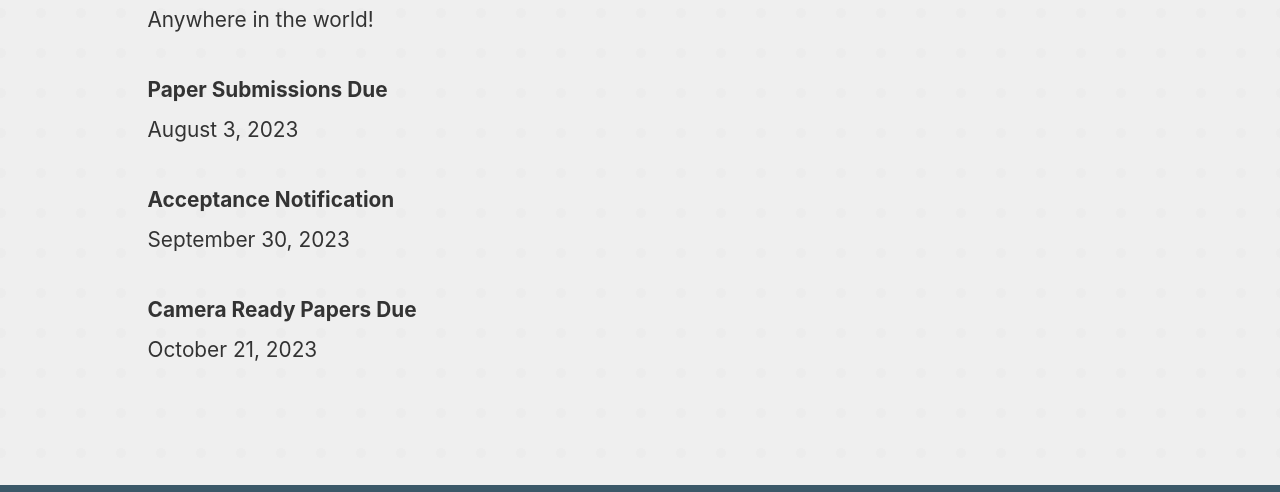
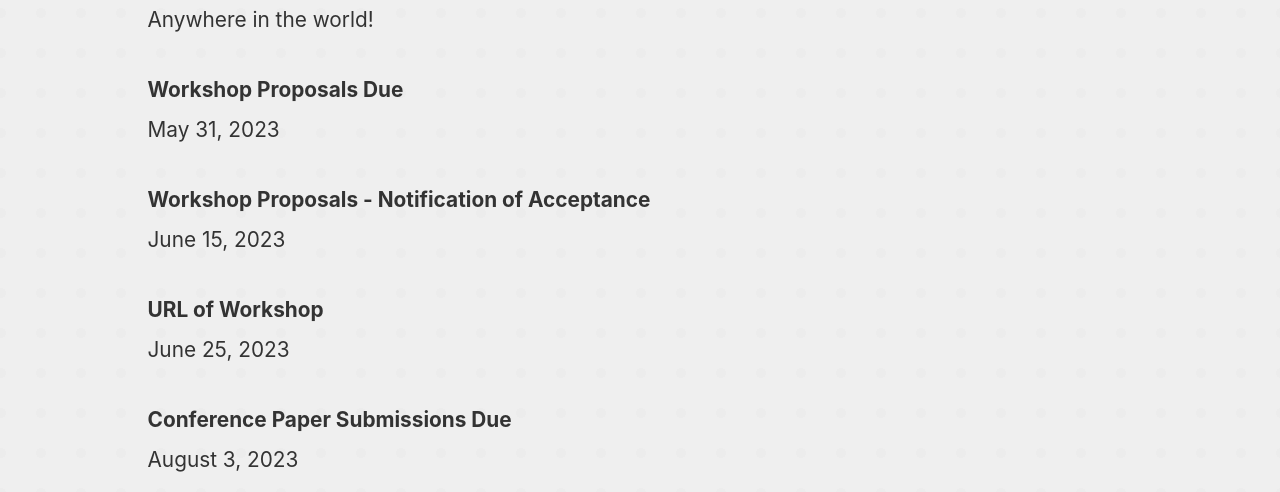
Before and after one commit to UCC-Conference/BDCAT2023, a React (Create React App) app: page /important-dates in a window 1280 px wide. Shown: the part 308-800 px from the top of the page. Built offline with nearby package versions, Linux system fonts and the light colour scheme.

Commit message:
update with workshops date

```diff
--- a/src/pages/Dates.js
+++ b/src/pages/Dates.js
@@ -7,13 +7,14 @@
         <PageWrapper>
             <Content>
                 <h1>Important Dates</h1>
-                <hr />
+                <hr/>
                 <p><strong>Timezone</strong><br/>Anywhere in the world!</p>
-                <p><strong>Paper Submissions Due</strong><br/>August 3, 2023</p>
-
-                <p><strong>Acceptance Notification</strong><br/>September 30, 2023</p>
-
-                <p><strong>Camera Ready Papers Due</strong><br/>October 21, 2023</p>
+                <p><strong>Workshop Proposals Due</strong><br/>May 31, 2023</p>
+                <p><strong>Workshop Proposals - Notification of Acceptance</strong><br/>June 15, 2023</p>
+                <p><strong>URL of Workshop</strong><br/>June 25, 2023</p>
+                <p><strong>Conference Paper Submissions Due</strong><br/>August 3, 2023</p>
+                <p><strong>Conference Paper - Notification of Acceptance</strong><br/>September 30, 2023</p>
+                <p><strong>Camera-Ready Due</strong><br/>October 21, 2023</p>
             </Content>
         </PageWrapper>
     );
```
